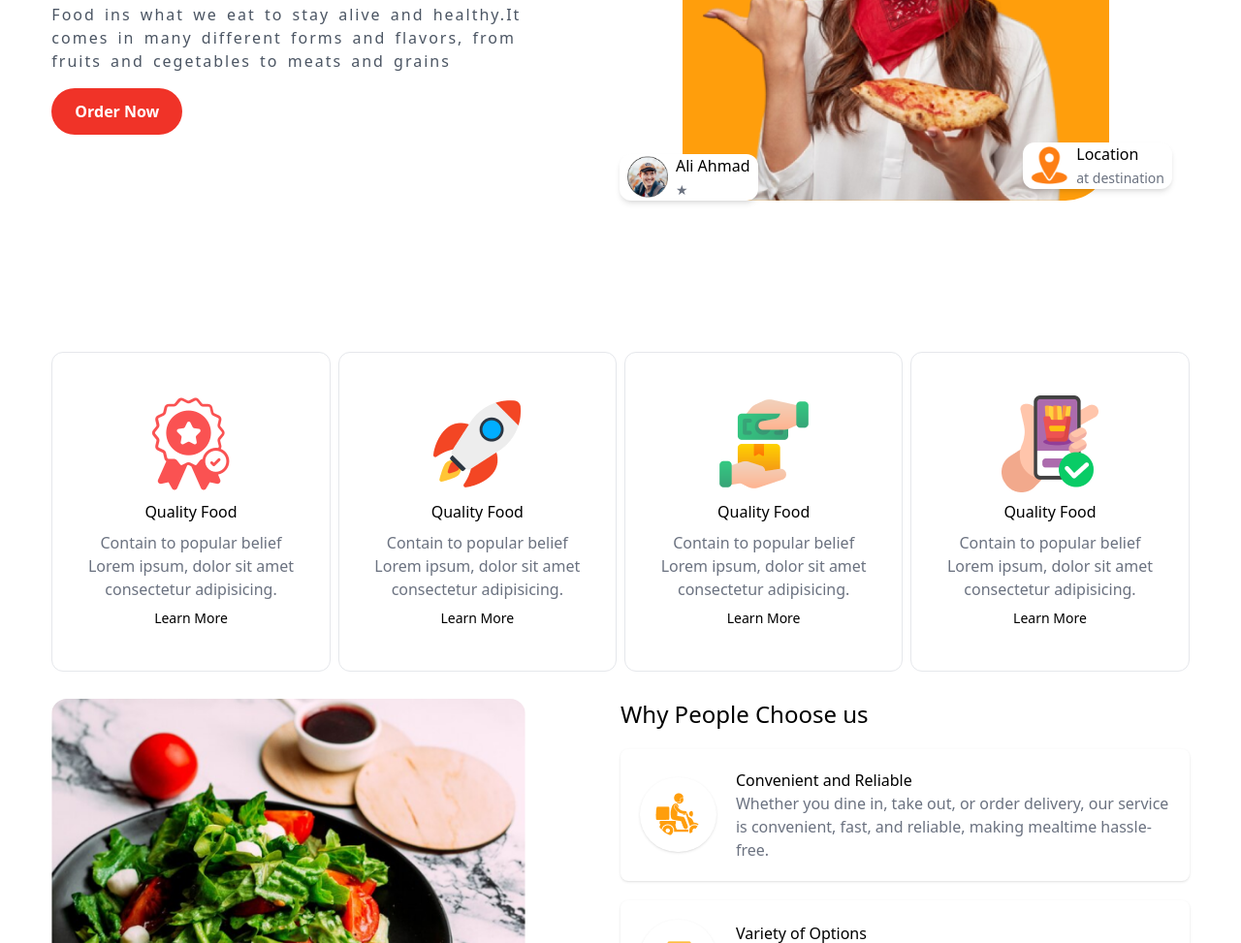
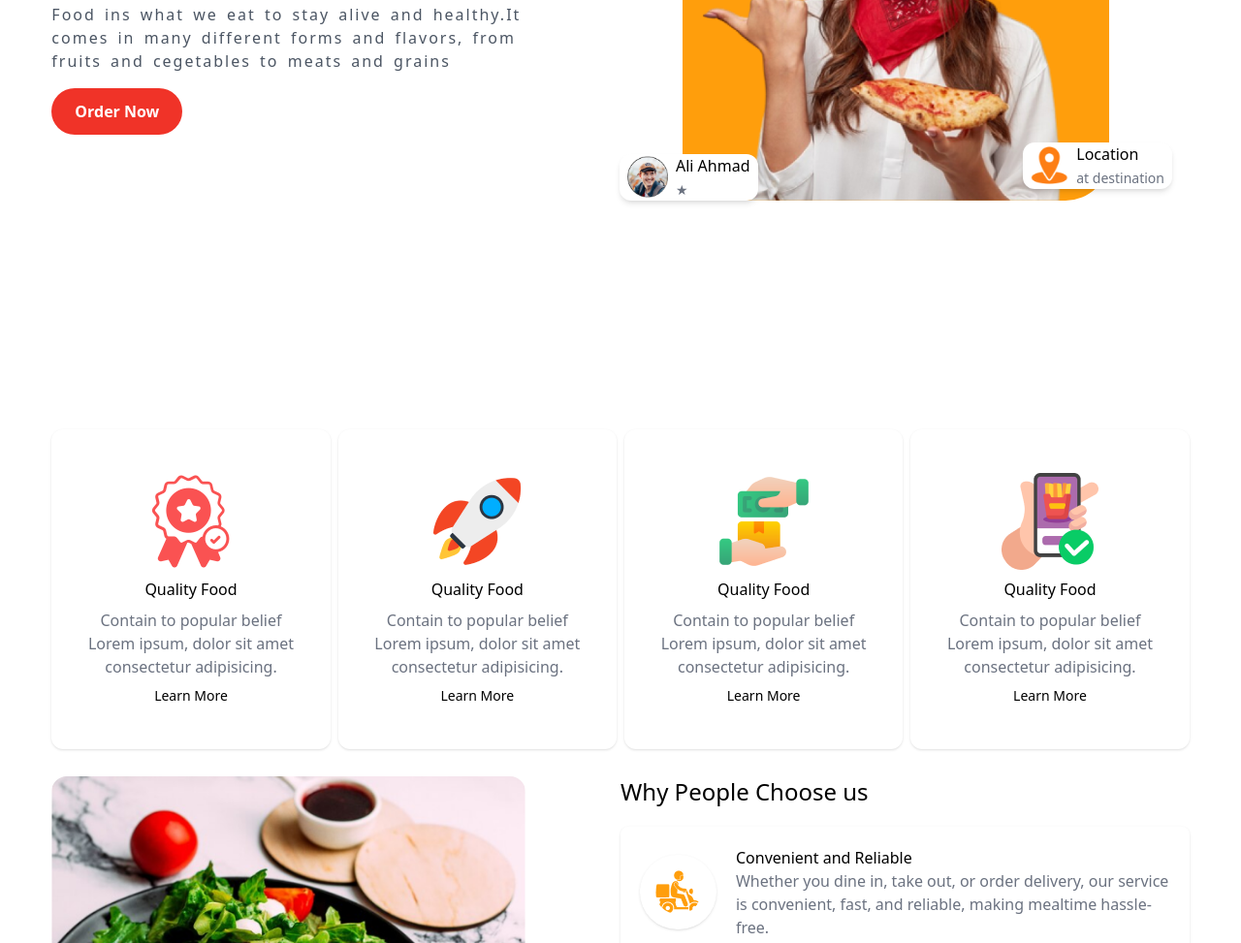
Before and after one commit to Mariusbia1/restaurant_website, a website: page src/index.html in a window 1280 px wide. Shown: the part 354-1327 px from the top of the page at 97% size. Drawn offline with Linux system fonts and the light colour scheme.

Commit message:
restaurant website

```diff
--- a/src/index.html
+++ b/src/index.html
@@ -27,7 +27,7 @@
             <span></span>
          </div>
     </nav>
-    <section class="first grid grid-cols-1 md:grid-cols-2  mt-10 mb-9 h-[70vh]">
+    <section class="first grid grid-cols-1 md:grid-cols-2  mt-10 mb-9 h-[80vh]">
         <div class="title mt-10 ">
             <h1 class=" mb-5 text-2xl  lg:text-6xl font-bold space-y-4 ">Desire <span class="text-white inline-block rounded-full bg-tertiary p-2  md:py-5 md:px-9 rotate-[-20deg]">Food</span><br> <div>
                 for Your Taste
@@ -62,33 +62,33 @@
 
         </div>
     </section>
-    <section class="grid grid-cols-1 sm:grid-cols-2  lg:grid-cols-4 mb-5 gap-2 mx-auto  pb-2 ">
-        <div class="flex gap-2 flex-col justify-center items-center p-2  border rounded-xl h-[330px] lg:1/5 mx-auto ">
+    <section class="grid grid-cols-1 sm:grid-cols-2  lg:grid-cols-4 mb-5 gap-2 mx-auto mt-[25%] sm:mt-0  pb-2 ">
+        <div class="flex gap-2 flex-col justify-center items-center p-2  shadow rounded-xl h-[330px] lg:1/5 mx-auto ">
             <img class="w-[100px]" src="./assets/01.png" alt="">
             <h1>Quality Food</h1>
             <p class="text-center text-sm text-gray-500 md:text-base">Contain to popular belief <br> Lorem ipsum, dolor sit amet consectetur adipisicing.</p>
             <a class=" hover:text-primary text-sm " href="">Learn More</a>
         </div>
-        <div class="flex gap-2 flex-col justify-center items-center p-2 border rounded-xl h-[330px]   mx-auto">
+        <div class="flex gap-2 flex-col justify-center items-center p-2 shadow rounded-xl h-[330px]   mx-auto">
             <img class="w-[100px]" src="./assets/02.png" alt="">
             <h1>Quality Food</h1>
             <p class="text-center text-sm text-gray-500 md:text-base">Contain to popular belief <br> Lorem ipsum, dolor sit amet consectetur adipisicing.</p>
             <a class=" hover:text-primary text-sm " href="">Learn More</a>
         </div>
-        <div class="flex gap-2 flex-col justify-center items-center p-2 border rounded-xl h-[330px]   mx-auto">
+        <div class="flex gap-2 flex-col justify-center items-center p-2 shadow rounded-xl h-[330px]   mx-auto">
             <img class="w-[100px]" src="./assets/03.png" alt="">
             <h1>Quality Food</h1>
             <p class="text-center text-sm text-gray-500 md:text-base">Contain to popular belief <br> Lorem ipsum, dolor sit amet consectetur adipisicing.</p>
             <a class=" hover:text-primary text-sm " href="">Learn More</a>
         </div>
-        <div class="flex gap-2 flex-col justify-center items-center p-2 border rounded-xl h-[330px]  mx-auto">
+        <div class="flex gap-2 flex-col justify-center items-center p-2 shadow rounded-xl h-[330px]  mx-auto">
             <img class="w-[100px]" src="./assets/04.png" alt="">
             <h1>Quality Food</h1>
             <p class="text-center text-sm text-gray-500 md:text-base">Contain to popular belief <br> Lorem ipsum, dolor sit amet consectetur adipisicing.</p>
             <a class=" hover:text-primary text-sm " href="">Learn More</a>
         </div>
     </section>
-    <section class="grid grid-cols-1 md:grid-cols-2 w-full h-[100vh] mb-5">
+    <section class="grid grid-cols-1 md:grid-cols-2 w-full  mb-5">
         <div class="w-10/12 rounded-2xl mb-5">
             <img class=" rounded-2xl"  src="./assets/food.png" alt="">
         </div>
```
Also changed, not shown: src/output.css.
